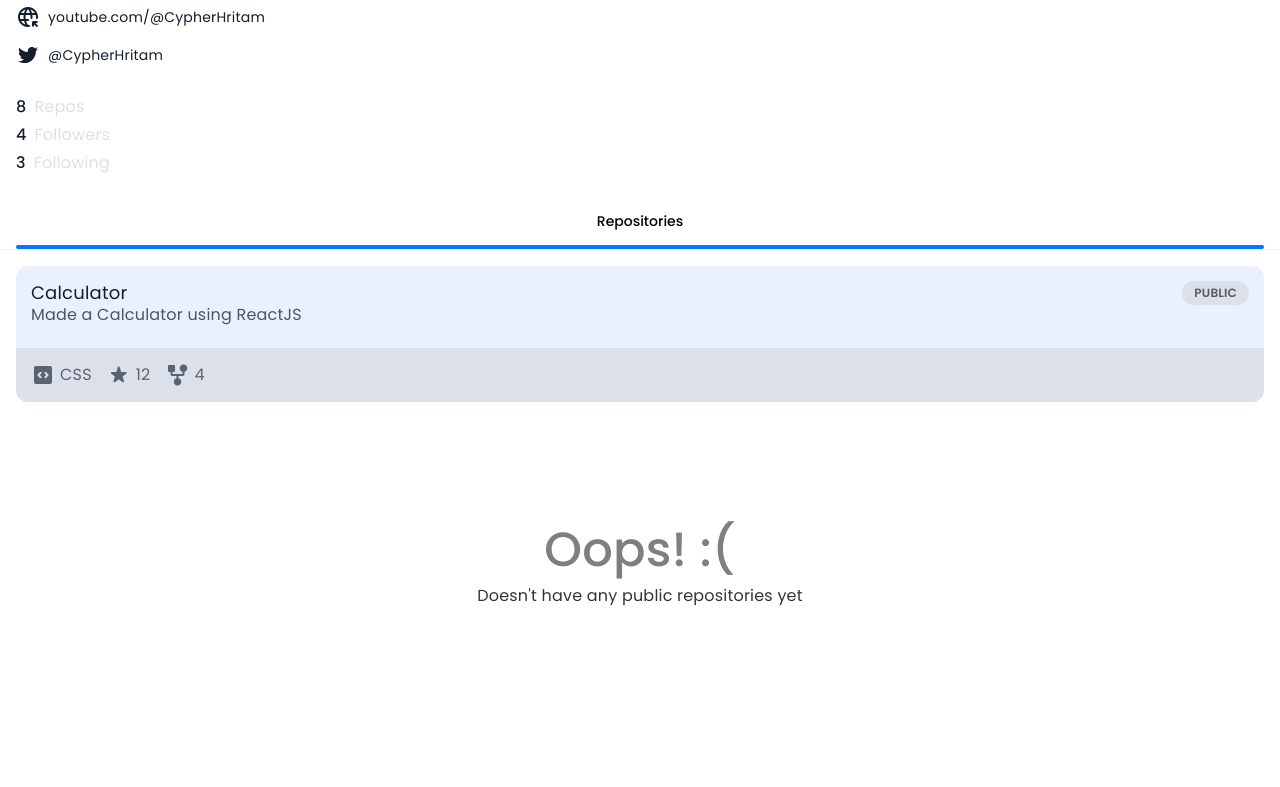
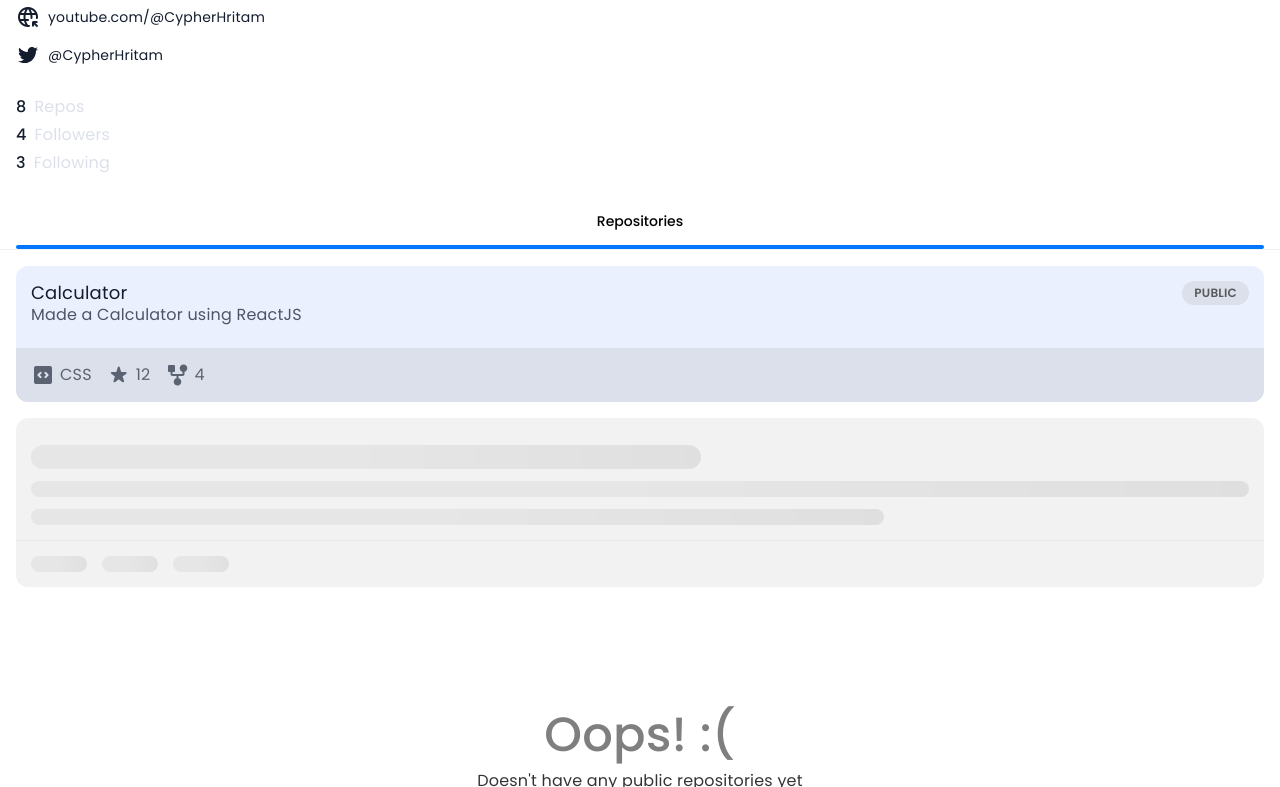
Before and after one commit to hriztam/GitBuddy, a plain HTML site: page index.html in a window 1280 px wide. Shown: the part 431-1218 px from the top of the page. Before the commit the page ends 1149 px from the top, so only its background shows below. Drawn offline with nearby package versions, Linux system fonts and the light colour scheme.

Commit message:
Added repo skeleton

```diff
--- a/index.html
+++ b/index.html
@@ -277,6 +277,20 @@
               </div>
             </article>
 
+            <div class="card repo-skeleton">
+              <div class="card-body">
+                <div class="skeleton text-skeleton text-1"></div>
+                <div class="skeleton text-skeleton text-2"></div>
+                <div class="skeleton text-skeleton text-3"></div>
+              </div>
+
+              <div class="card-footer">
+                <div class="skeleton text-skeleton"></div>
+                <div class="skeleton text-skeleton"></div>
+                <div class="skeleton text-skeleton"></div>
+              </div>
+            </div>
+
             <div class="error-content">
               <p class="title-1">Oops! :(</p>
               <p class="text">Doesn't have any public repositories yet</p>
--- a/src/css/style.css
+++ b/src/css/style.css
@@ -581,6 +581,7 @@ body {
 }
 
 /* Skeleton */
+
 .avatar-skeleton {
   width: 160px;
   height: 160px;
@@ -619,6 +620,38 @@ text-skeleton {
 
 .profile-skeleton .text-3 {
   width: 70%;
+}
+.repo-skeleton {
+  background-color: var(--alpha-5);
+}
+
+.repo-skeleton .text-skeleton {
+  border-radius: var(--radius-pill);
+  height: 16px;
+}
+.repo-skeleton .text-1 {
+  margin-block: 12px;
+  height: 24px;
+  width: 55%;
+}
+
+.repo-skeleton .text-2 {
+  margin-block: 12px;
+}
+
+.repo-skeleton .text-3 {
+  width: 70%;
+}
+
+.repo-skeleton .card-footer {
+  display: flex;
+  gap: var(--spacing);
+  border-block-start: 1px solid var(--alpha-5);
+}
+
+.repo-skeleton .card-footer .text-skeleton {
+  max-width: 56px;
+  flex-grow: 1;
 }
 
 .skeleton {
```
